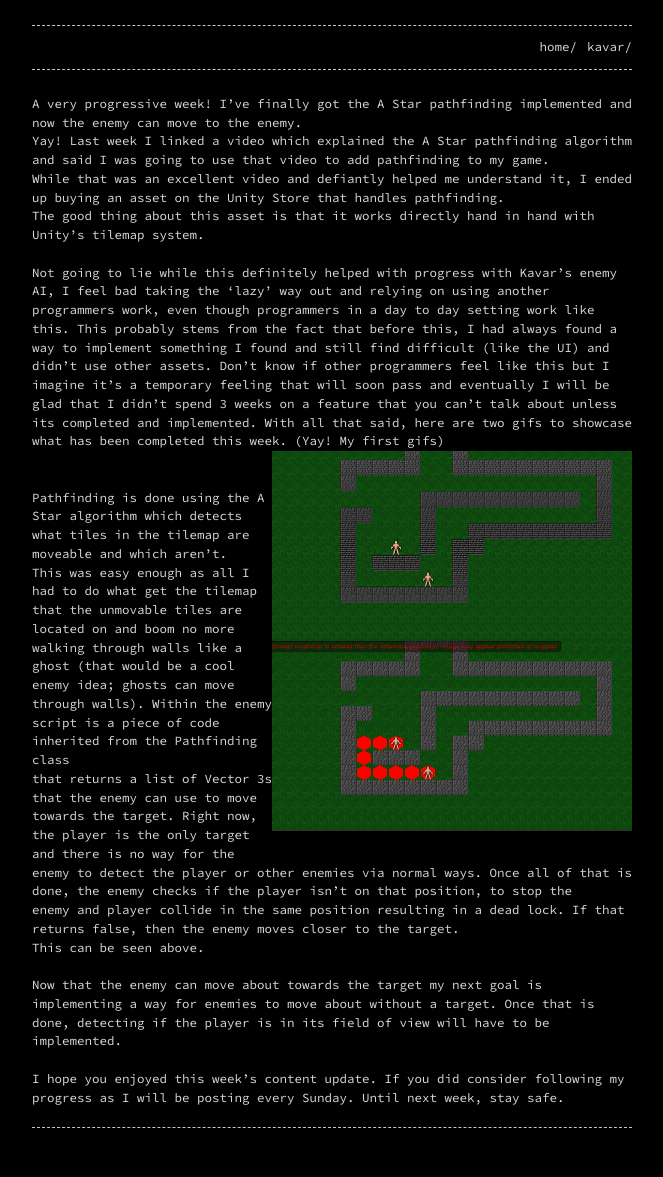
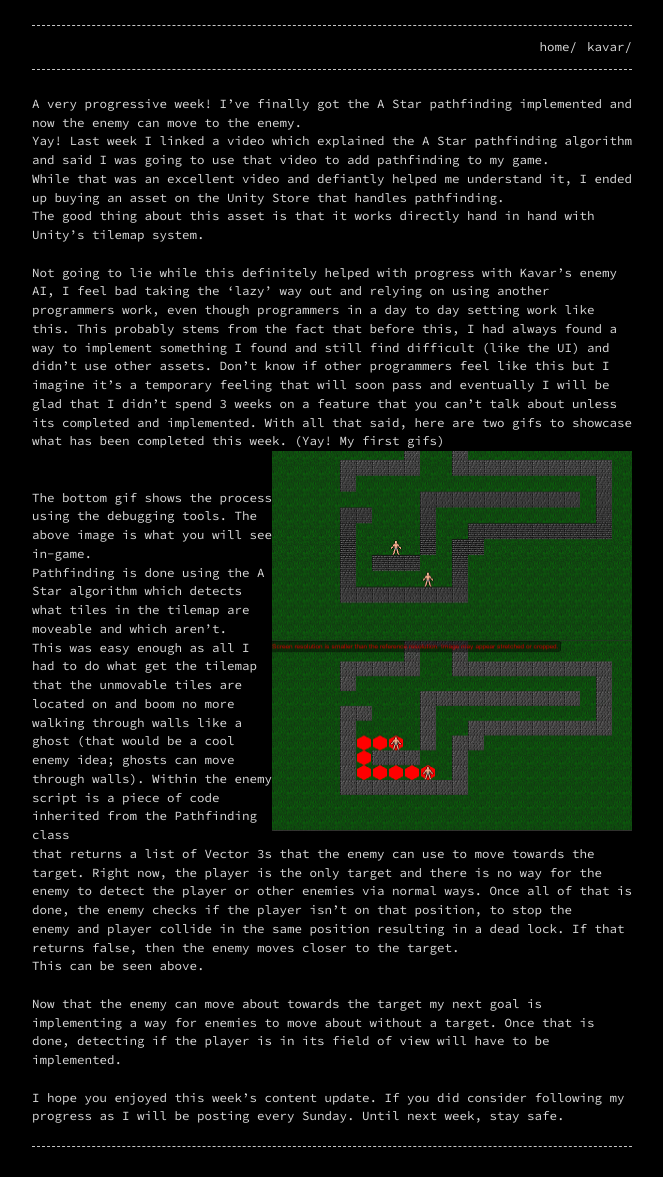
Before and after one commit to KyleS01/KyleS01.github.io, a Jekyll site: the page built from _posts/2020-7-19-Kavar Log 6.markdown, in a window 1280 px wide. Shown: the whole page, without its empty margins (308-971 px from the left). Built offline with Jekyll 4.4.1, drawn with Linux system fonts in a browser that asks for light colours.

Commit message:
Update 2020-7-19-Kavar Log 6.markdown

```diff
--- a/_posts/2020-7-19-Kavar Log 6.markdown
+++ b/_posts/2020-7-19-Kavar Log 6.markdown
@@ -19,6 +19,7 @@ its completed and implemented. With all that said, here are two gifs to showcase
 &nbsp;
 <img align="right" width="360" height="190" src="/images/Pathfinding(Debug Ver).gif">
 
+The bottom gif shows the process using the debugging tools. The above image is what you will see in-game.
 Pathfinding is done using the A Star algorithm which detects what tiles in the tilemap are moveable and which aren’t.
 This was easy enough as all I had to do what get the tilemap that the unmovable tiles are located on and boom no more walking through walls like a
 ghost (that would be a cool enemy idea; ghosts can move through walls). Within the enemy script is a piece of code inherited from the Pathfinding class
```
